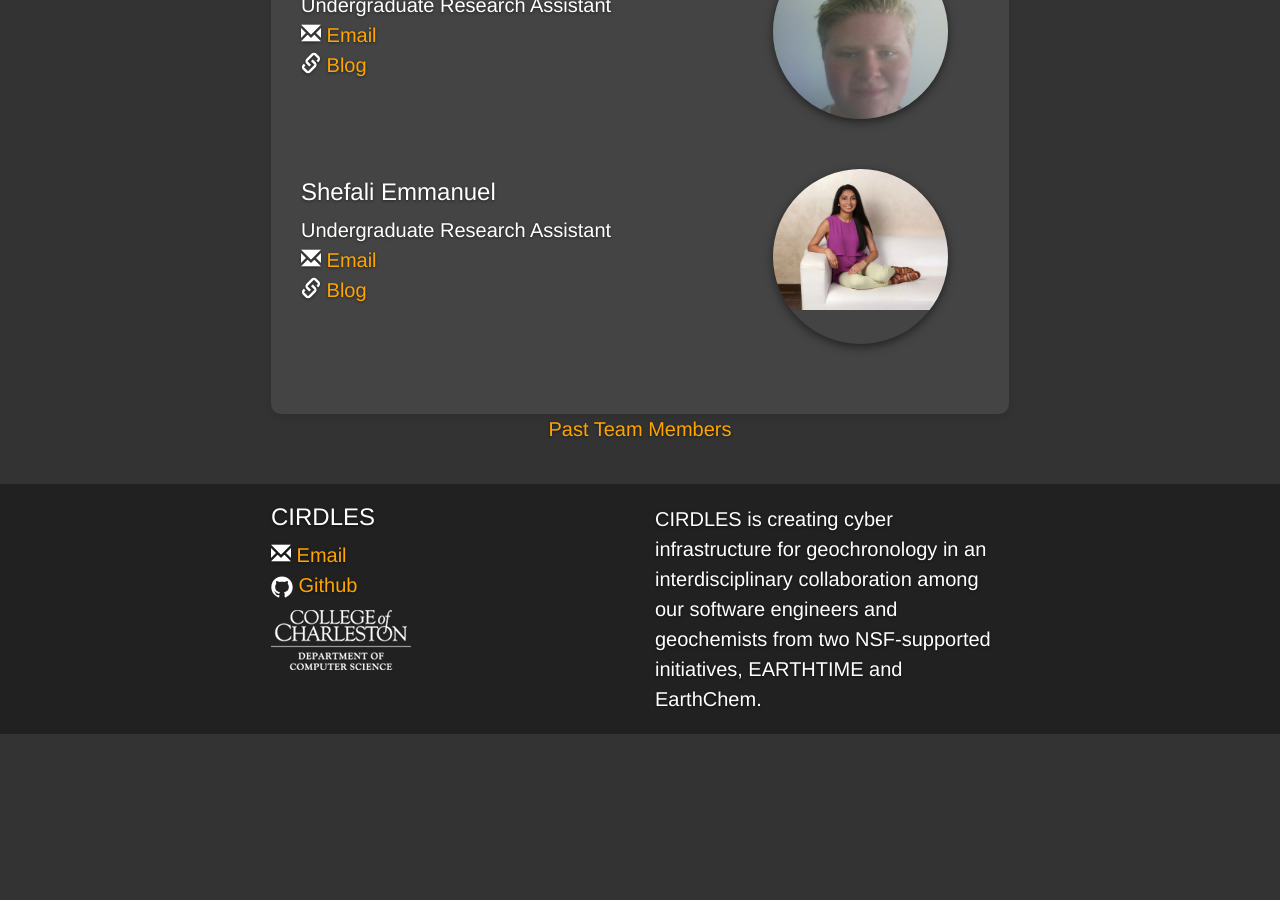
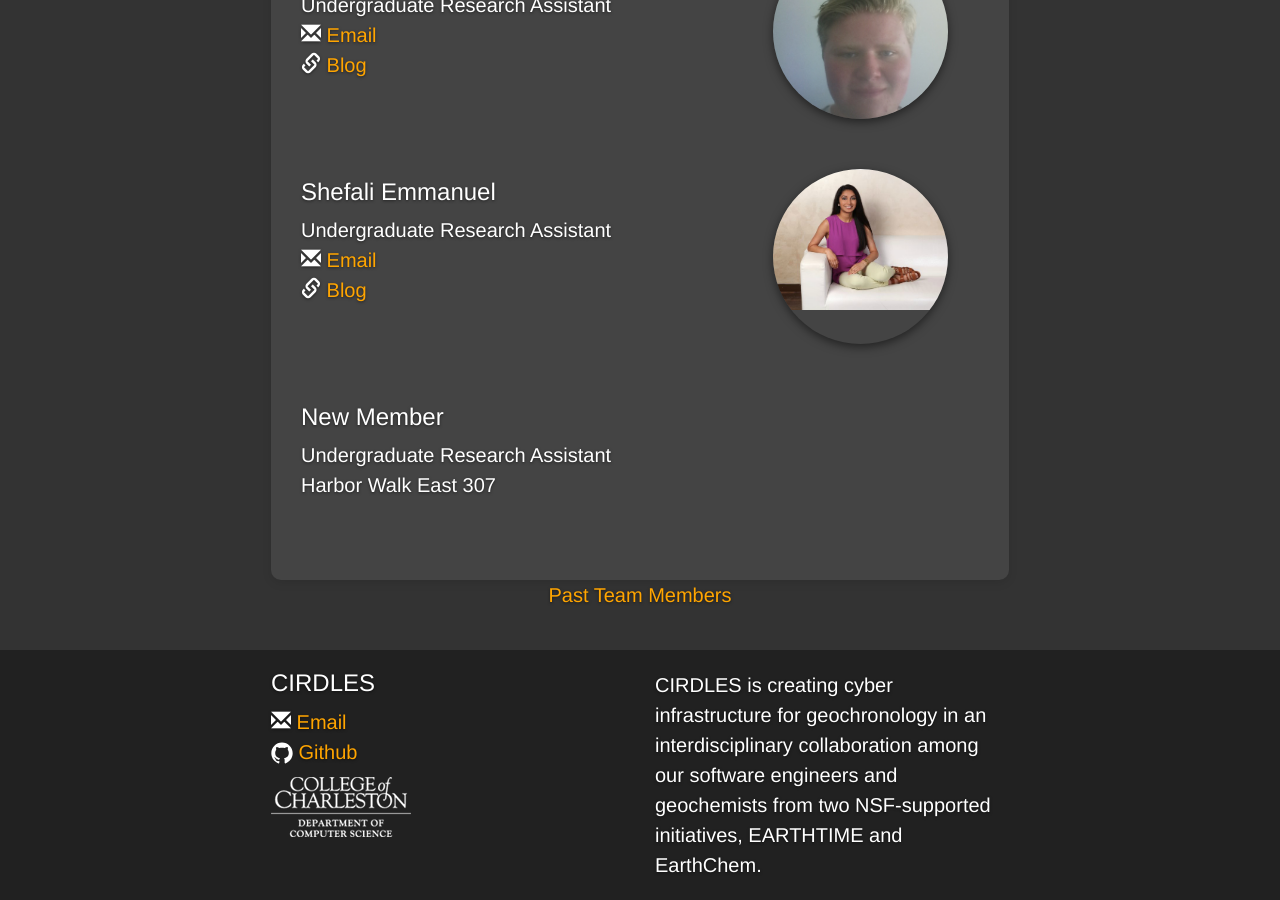
Before and after one commit to shefaliemmanuel/cirdles.github.com, a Jekyll site: the page built from about/people.html, in a window 1280 px wide and 900 px high, scrolled down 2463 px. Built offline with Jekyll 4.4.1, drawn with Linux system fonts in a browser that asks for light colours; before the commit the page ends 3197 px from its top, so only the background shows below that.

Commit message:
this is my first commit

```diff
--- a/_data/members.yml
+++ b/_data/members.yml
@@ -293,3 +293,12 @@
   office: Harbor Walk East 307
   email: luskjh@g.cofc.edu
   blog:  http://www.trissino.net/
+
+- name: New Member
+  date: 2016-11-17 00:00:00
+  status: current
+  image_url:
+  position: Undergraduate Research Assistant
+  office: Harbor Walk East 307
+  email:
+  blog:
```
